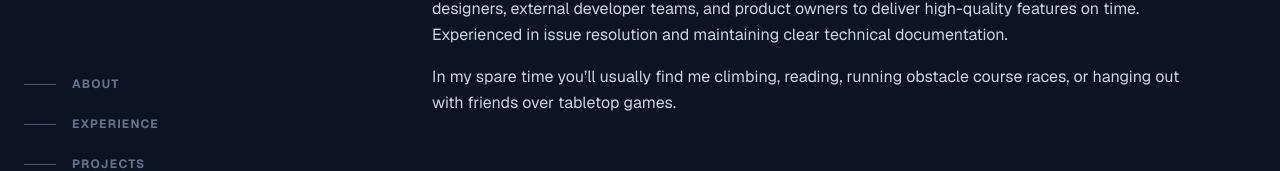
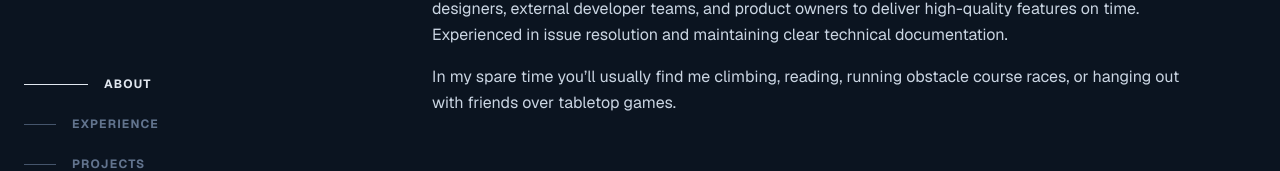
Before and after one commit to Ilshae/portfolio-2026, a Next.js app: page / in a window 1280 px wide. Shown: the part 204-375 px from the top of the page. Built offline with nearby package versions, Linux system fonts and the light colour scheme.

Commit message:
animated nav

```diff
--- a/src/components/nav-link/nav-link.tsx
+++ b/src/components/nav-link/nav-link.tsx
@@ -5,10 +5,11 @@ export type NavLinkProps = {
   children: React.ReactNode;
   className?: string;
   ariaLabel?: string;
+  isActive?: boolean;
 } & React.AnchorHTMLAttributes<HTMLAnchorElement>;
 
 export const NavLink = React.forwardRef<HTMLAnchorElement, NavLinkProps>(
-  ({ href, children, className, ariaLabel, ...anchorProps }, ref) => {
+  ({ href, children, className, ariaLabel, isActive, ...anchorProps }, ref) => {
     return (
       <a
         href={href}
@@ -17,8 +18,18 @@ export const NavLink = React.forwardRef<HTMLAnchorElement, NavLinkProps>(
         className="group flex items-center py-3 focus-visible:outline-none"
         {...anchorProps}
       >
-        <span className="nav-indicator mr-4 h-px w-8 bg-slate-600 transition-all group-hover:w-16 group-hover:bg-slate-200 group-focus-visible:w-16 group-focus-visible:bg-slate-200 motion-reduce:transition-none"></span>
-        <span className="nav-text text-xs font-bold uppercase tracking-widest text-slate-500 group-hover:text-slate-200 group-focus-visible:text-slate-200">
+        <span
+          className={`nav-indicator mr-4 h-px transition-all motion-reduce:transition-none ${
+            isActive
+              ? 'w-16 bg-slate-200'
+              : 'w-8 bg-slate-600 group-hover:w-16 group-hover:bg-slate-200'
+          } group-focus-visible:w-16 group-focus-visible:bg-slate-200`}
+        ></span>
+        <span
+          className={`nav-text text-xs font-bold uppercase tracking-widest ${
+            isActive ? 'text-slate-200' : 'text-slate-500 group-hover:text-slate-200'
+          } group-focus-visible:text-slate-200`}
+        >
           {children}
         </span>
       </a>
--- a/src/components/sidebar/sidebar.tsx
+++ b/src/components/sidebar/sidebar.tsx
@@ -1,6 +1,7 @@
 'use client';
 
 import * as React from 'react';
+import { useEffect, useState } from 'react';
 import { SocialIcons } from '@/components/social-icons/social-icons';
 import { NavLink } from '@/components/nav-link/nav-link';
 
@@ -20,6 +21,31 @@ export const Sidebar: React.FC<SidebarProps> = function Sidebar({
   className,
   ...rest
 }) {
+  const [activeSection, setActiveSection] = useState<string>(sections[0]?.href || '');
+
+  useEffect(() => {
+    const handleScroll = () => {
+      const sectionElements = sections.map((section) => ({
+        id: section.href.replace('#', ''),
+        element: document.getElementById(section.href.replace('#', '')),
+      }));
+
+      const currentSection = sectionElements.find(({ element }) => {
+        if (!element) return false;
+        const rect = element.getBoundingClientRect();
+        return rect.top <= 100 && rect.bottom > 100;
+      });
+
+      if (currentSection) {
+        setActiveSection(`#${currentSection.id}`);
+      }
+    };
+
+    window.addEventListener('scroll', handleScroll, { passive: true });
+    handleScroll(); // Check initial state
+    return () => window.removeEventListener('scroll', handleScroll);
+  }, [sections]);
+
   return (
     <aside
       className={`sticky top-0 h-screen pt-16 ${className ?? ''}`}
@@ -35,7 +61,9 @@ export const Sidebar: React.FC<SidebarProps> = function Sidebar({
         <ul className="w-max">
           {sections.map((section) => (
             <li key={section.href}>
-              <NavLink href={section.href}>{section.label}</NavLink>
+              <NavLink href={section.href} isActive={activeSection === section.href}>
+                {section.label}
+              </NavLink>
             </li>
           ))}
         </ul>
```
